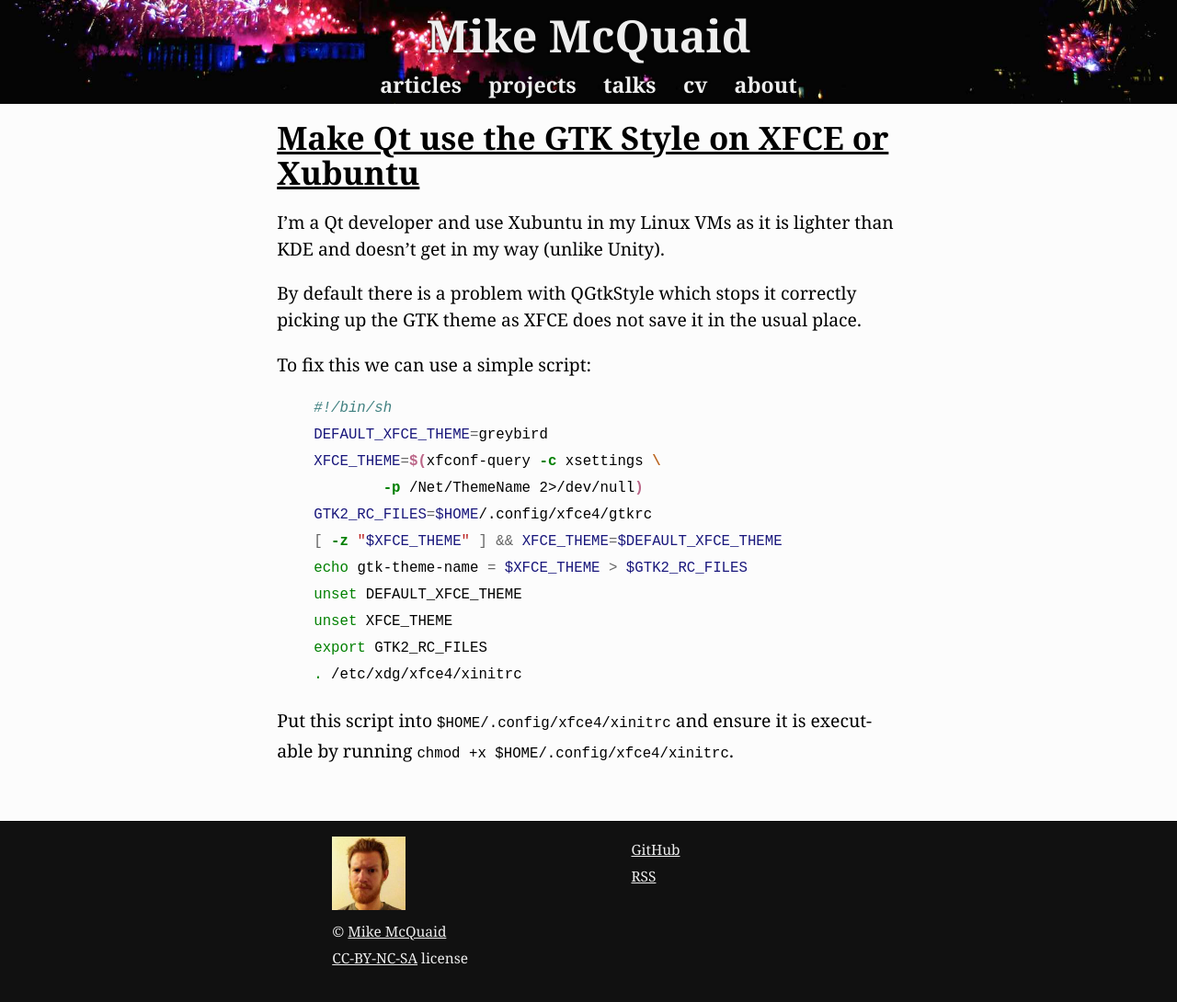
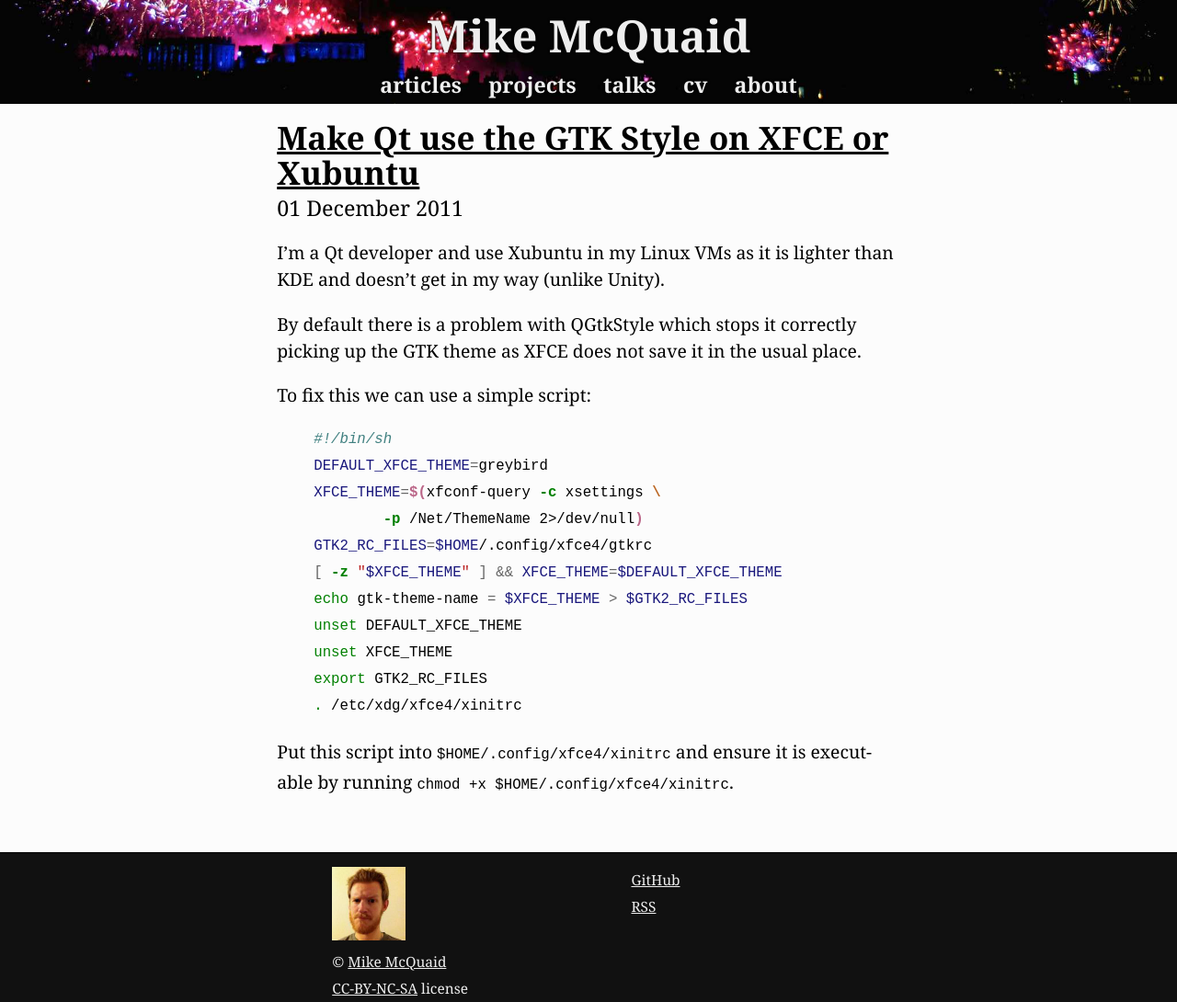
Before and after one commit to MikeMcQuaid/mikemcquaid.com, a Jekyll site: the page built from _posts/2011-12-01-make-qt-use-the-gtk-style-on-xfce-or-xubuntu.markdown, in a window 1280 px wide. Shown: the whole page at 92% size. Built offline with Jekyll 4.4.1, drawn with Linux system fonts in a browser that asks for light colours; before the commit the page ends 1057 px from its top, so only the background shows below that.

Commit message:
article: re-add dates.

```diff
--- a/_layouts/article.html
+++ b/_layouts/article.html
@@ -7,5 +7,10 @@
 			{{ page.title }}
 		</h2>
 	</a>
+	<p class="post_date">
+		<a href="{{ post_url }}" title="{{ page.title }}">
+			{{ page.date || date_to_long_string }}
+		</a>
+	</p>
 	{{ content }}
 </div>
```
